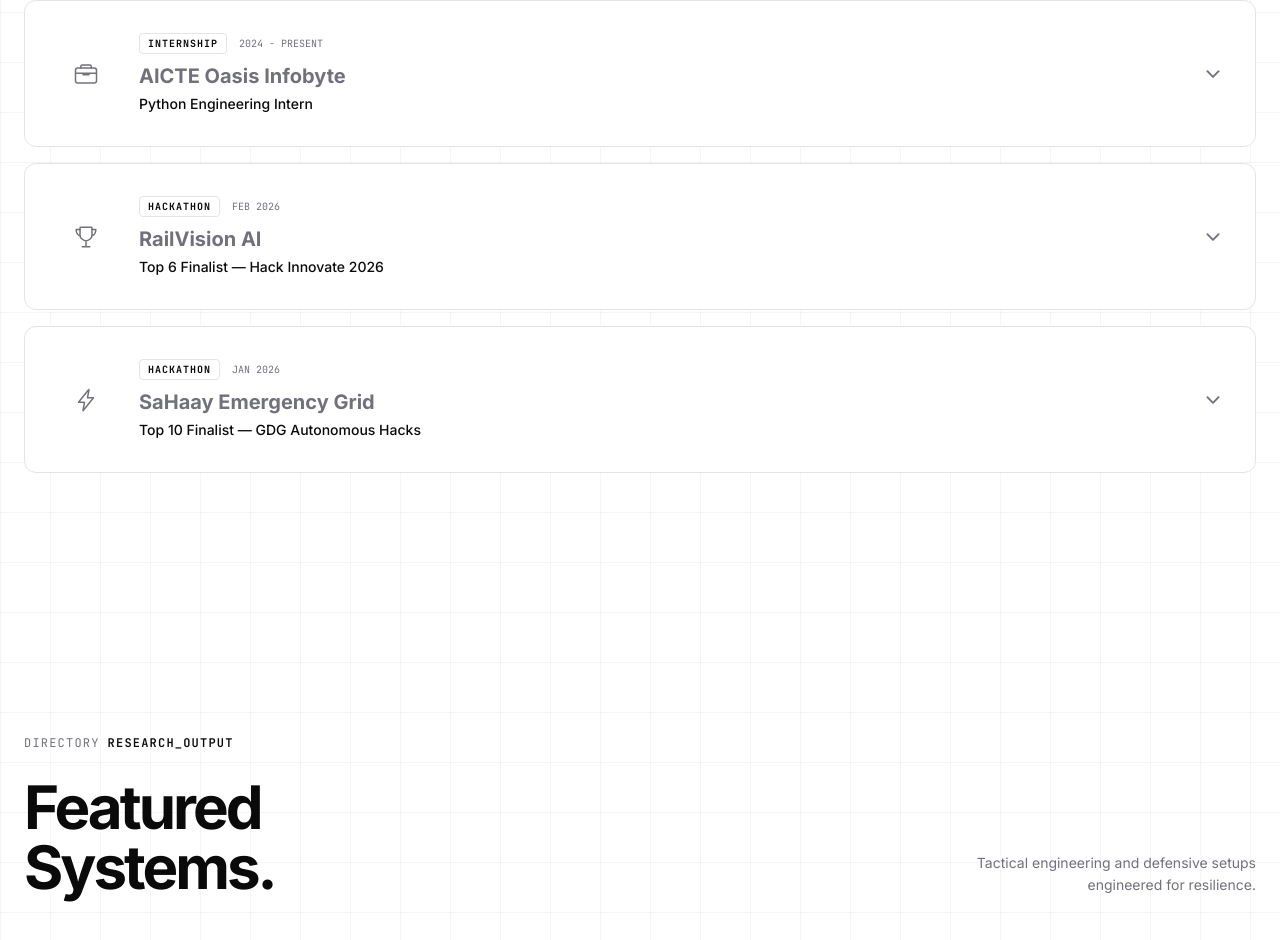
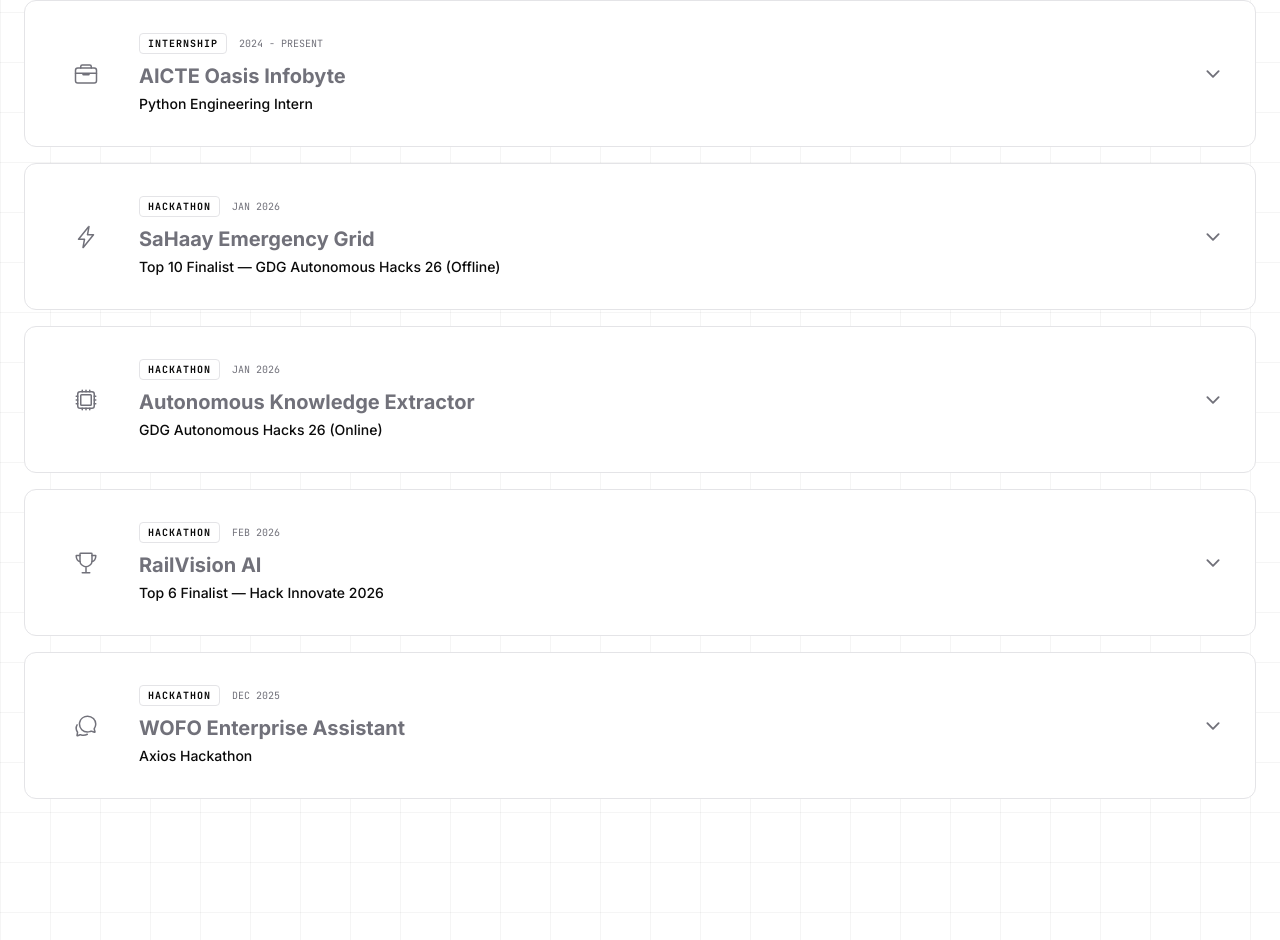
Before and after one commit to DhruvGohel46/portfolio, a Next.js app: page / in a window 1280 px wide. Shown: the part 2838-3778 px from the top of the page. Built offline with nearby package versions, Linux system fonts and the light colour scheme.

Commit message:
V10 (feat: add experience section component and initialize Gemini chat API route)

```diff
--- a/src/app/api/chat/route.js
+++ b/src/app/api/chat/route.js
@@ -16,21 +16,32 @@
 4. Maintain a "System AI" tone—polite, direct, and slightly analytical.
 
 CONTEXT (DHRUV GOHEL):
-- Role: OS Security Researcher and Full-Stack Systems Engineer.
-- Education: B.Tech in Computer Engineering (3rd Semester) at Gujarat Technological University (GTU) - School of Engineering & Technology (SET). Expected graduation: 2028.
-- Tactical Focus: OS-level security, Agentic AI systems, kernel exploit research, digital forensics, and highly resilient architecture.
-- Technical Skills: Python (Advanced), Agentic AI Architecture (Ollama/LLMs), C, Java, JavaScript, React/Next.js, Flask/Django, PostgreSQL, SQLite, Oracle Cloud, x64dbg.
+- Role: Full-Stack Systems Engineer, AI Developer, and OS Security Researcher.
+- Education: B.Tech in Computer Engineering (4th Semester) at Gujarat Technological University (GTU) - School of Engineering & Technology (SET). Expected graduation: 2028.
+- Tactical Focus: Agentic AI systems, highly resilient architectures, offline-first applications, OS-level security, and digital forensics.
+- Technical Skills:
+  - Languages/Frameworks: Python (Advanced), JavaScript, React/Next.js, Node.js/Express.js, C, Java, Flask/Django.
+  - AI/ML & Databases: Agentic AI Architecture (Ollama/LLMs), RAG systems, Qdrant Vector DB, Gemini API, PostgreSQL, MongoDB, SQLite, Oracle Cloud.
+  - Tools/Security: x64dbg, NAFNet (deblurring models), system-level programming.
+
+- Key Hackathons & Achievements:
+  - "GDG Autonomous Hacks 26 (Offline) - Top 10 Finalist": Built 'SaHaay', an offline-first autonomous ambulance dispatch system with a custom GSM/SMS transport layer and <200ms dispatch latency.
+  - "Hack Innovate 2026 - Top 6 Finalist": Built 'RailVision AI', an AI pipeline using NAFNet and Real-ESRGAN to restore motion-blurred train footage achieving 96.2% OCR accuracy.
+  - "Axios Hackathon": Built 'WOFO', an offline-capable RAG-based enterprise knowledge assistant using Gemini 3 Flash and Qdrant Vector DB.
+  - "GDG Autonomous Hacks 26 (Online)": Developed an Agentic AI 'Autonomous Knowledge Extractor' to automatically extract key concepts and generate quizzes from educational content.
+
 - Key Systems (Projects):
   - "Project Shrink": Deep research into Windows 10/11 silent privilege escalation and persistence mechanisms.
   - "InfoOS": High-performance, offline-first POS architecture with zero latency.
   - "RailQR": Smart India Hackathon 2025 project. Railway asset management utilizing local Ollama AI models.
   - "Quantum Coders": Odoo Hackathon 2025 Team Lead. Developed modular ERP systems for campus logistics.
-  - "Autonomous Knowledge Extractor": Responsive Next.js NLP tool for generating structured knowledge hierarchies.
   - "COSO Platform": Role-based campus social infrastructure with secure RESTful APIs.
+
 - Leadership & Field Experience:
+  - Python Engineering Intern at Oasis Infobyte.
   - Event Coordinator for GTU-SET Fusion Fest 2025 (managed logistics and cross-team communication for large-scale events).
-  - Python Engineering Intern at Oasis Infobyte.
-- Security & Cloud Certifications: Oracle Data Platform Foundations Associate, NPTEL Python (Elite + Top 5%, 94%), NPTEL Java (85%).
+
+- Certifications: Oracle Data Platform Foundations Associate, NPTEL Python (Elite + Top 5%, 94%), NPTEL Java (85%).
 - Contact Protocol: dhruvgohel460@gmail.com, +91 99248 85705.
 `;
 
@@ -47,9 +58,9 @@
     }
 
     const genAI = new GoogleGenerativeAI(apiKey);
-    // Using gemini-1.5-flash for speed in a chat context
+    // Using gemini-2.5-flash for latest features
     const model = genAI.getGenerativeModel({
-        model: "gemini-2.5-flash",
+        model: "models/gemini-2.5-flash",
         systemInstruction: SYSTEM_CONTEXT
     });
 
--- a/src/components/sections/Experience.js
+++ b/src/components/sections/Experience.js
@@ -2,7 +2,7 @@
 
 import { useState } from 'react';
 import { motion, AnimatePresence } from 'framer-motion';
-import { IoBriefcaseOutline, IoTrophyOutline, IoFlashOutline, IoChevronDownOutline } from 'react-icons/io5';
+import { IoBriefcaseOutline, IoTrophyOutline, IoFlashOutline, IoChevronDownOutline, IoHardwareChipOutline, IoChatbubblesOutline, IoLogoGithub, IoDocumentTextOutline, IoVideocamOutline } from 'react-icons/io5';
 import SystemTag from '../ui/SystemTag';
 
 const experiences = [
@@ -18,23 +18,50 @@
   },
   {
     type: 'HACKATHON',
+    id: 'sahaay',
+    title: 'SaHaay Emergency Grid',
+    role: 'Top 10 Finalist — GDG Autonomous Hacks 26 (Offline)',
+    period: 'JAN 2026',
+    desc: 'Cloud-native, offline-first autonomous ambulance dispatch system designed to replace human guesswork with intelligent orchestration. Engineered custom GSM/SMS transport layer ("Clockless" state machine), Ripple Search Algorithm for progressive driver discovery, and Self-Healing Failover for race conditions. Integrated API for traffic signal pre-emption (Green Corridor).',
+    details: ['<200ms Dispatch Latency', 'Node.js/Express', 'MongoDB', 'Ripple Search', 'GSM Failover'],
+    github: 'https://github.com/DhruvGohel46/emergency-dispatch-system',
+    icon: IoFlashOutline
+  },
+  {
+    type: 'HACKATHON',
+    id: 'agentic-quiz',
+    title: 'Autonomous Knowledge Extractor',
+    role: 'GDG Autonomous Hacks 26 (Online)',
+    period: 'JAN 2026',
+    desc: 'Developed an Agentic AI solution to transform educational content. Built an AI Agent that extracts key concepts automatically, organizes data hierarchically, generates unique quiz questions, and validates difficulty logic through self-checking mechanisms. Spearheaded the Frontend Architecture for intuitive knowledge visualization.',
+    details: ['Agentic AI', 'React', 'Self-Checking Logic', 'Knowledge Visualization'],
+    github: 'https://github.com/varun-ai69/Agentic---AI-',
+    icon: IoHardwareChipOutline
+  },
+  {
+    type: 'HACKATHON',
     id: 'railvision',
     title: 'RailVision AI',
     role: 'Top 6 Finalist — Hack Innovate 2026',
     period: 'FEB 2026',
-    desc: 'Engineered a high-performance AI pipeline to restore motion-blurred train footage and accurately extract wagon numbers.',
-    details: ['52 FPS on RTX 2050', '96.2% OCR Accuracy', 'NAFNet Deblurring'],
+    desc: 'Engineered a pipeline that ensures high visual fidelity while optimizing for computational efficiency for "Motion Blur Mitigation for High-Speed Wagon Monitoring". Utilized NAFNet (deblurring) and Real-ESRGAN (super-resolution). Optimized extraction logic to trigger OCR on every 5th frame.',
+    details: ['52 FPS on RTX 2050', '96.2% OCR Accuracy', 'NAFNet & Real-ESRGAN', 'Strategic OCR Sampling'],
+    github: 'https://github.com/DhruvGohel46/hack-innovate-2026',
     icon: IoTrophyOutline
   },
   {
     type: 'HACKATHON',
-    id: 'sahaay',
-    title: 'SaHaay Emergency Grid',
-    role: 'Top 10 Finalist — GDG Autonomous Hacks',
-    period: 'JAN 2026',
-    desc: 'Tactical, offline-first autonomous ambulance dispatch system with GSM failover layers for mission-critical reliability.',
-    details: ['<200ms Dispatch Latency', 'Self-Healing Failover', 'GSM Disaster Layer'],
-    icon: IoFlashOutline
+    id: 'wofo',
+    title: 'WOFO Enterprise Assistant',
+    role: 'Axios Hackathon',
+    period: 'DEC 2025',
+    desc: 'Built WOFO, a powerful RAG-based enterprise knowledge assistant. An offline-capable AI assistant designed to streamline enterprise knowledge management. Allows employees to instantly query internal documents and get accurate, context-aware answers without hallucination. Led the Frontend development and integrated secure Authentication.',
+    details: ['RAG', 'Gemini 3 Flash', 'Qdrant Vector DB', 'React', 'Node.js'],
+    github: 'https://github.com/varun-ai69/Axios-hackathon',
+    blog: 'https://medium.com/@kushwahavarun988/wofo-rag-based-enterprise-knowledge-offline-assistant-302dc887933a',
+    docs: 'https://dune-perfume-42d.notion.site/WOFO-RAG-Based-Enterprise-Knowledge-Assistant-2d95191e15438004b3c2c9bd8ca441f2?source=copy_link',
+    youtube: 'https://youtu.be/T9rLANULhrg?si=7Q0lAvDePAo_sbBG',
+    icon: IoChatbubblesOutline
   }
 ];
 
@@ -108,17 +135,42 @@
                         exit={{ height: 0, opacity: 0 }}
                         className="overflow-hidden"
                       >
-                        <div className="px-6 pb-6 md:px-8 md:pb-8 border-t border-border mt-2 pt-6">
+                        <div className="px-6 pb-6 md:px-8 md:pb-8 border-t border-border mt-2 pt-6 cursor-default" onClick={(e) => e.stopPropagation()}>
                           <p className="text-muted-foreground leading-relaxed md:w-2/3 mb-6">
                             {exp.desc}
                           </p>
-                          <div className="flex flex-wrap gap-2">
+                          <div className="flex flex-wrap gap-2 mb-6">
                             {exp.details.map(detail => (
                               <span key={detail} className="px-3 py-1.5 rounded bg-background border border-border text-[10px] font-mono tracking-widest uppercase text-muted-foreground">
                                 {detail}
                               </span>
                             ))}
                           </div>
+
+                          {(exp.github || exp.blog || exp.docs || exp.youtube) && (
+                            <div className="flex flex-wrap gap-6 pt-6 border-t border-border">
+                              {exp.github && (
+                                <a href={exp.github} target="_blank" rel="noopener noreferrer" className="flex items-center gap-2 text-sm font-semibold hover:text-accent transition-colors">
+                                  <IoLogoGithub className="text-lg" /> GitHub
+                                </a>
+                              )}
+                              {exp.blog && (
+                                <a href={exp.blog} target="_blank" rel="noopener noreferrer" className="flex items-center gap-2 text-sm font-semibold hover:text-accent transition-colors">
+                                  <IoDocumentTextOutline className="text-lg" /> Blog Post
+                                </a>
+                              )}
+                              {exp.docs && (
+                                <a href={exp.docs} target="_blank" rel="noopener noreferrer" className="flex items-center gap-2 text-sm font-semibold hover:text-accent transition-colors">
+                                  <IoDocumentTextOutline className="text-lg" /> Notion Docs
+                                </a>
+                              )}
+                              {exp.youtube && (
+                                <a href={exp.youtube} target="_blank" rel="noopener noreferrer" className="flex items-center gap-2 text-sm font-semibold hover:text-accent transition-colors">
+                                  <IoVideocamOutline className="text-lg" /> YouTube Demo
+                                </a>
+                              )}
+                            </div>
+                          )}
                         </div>
                       </motion.div>
                     )}
```
